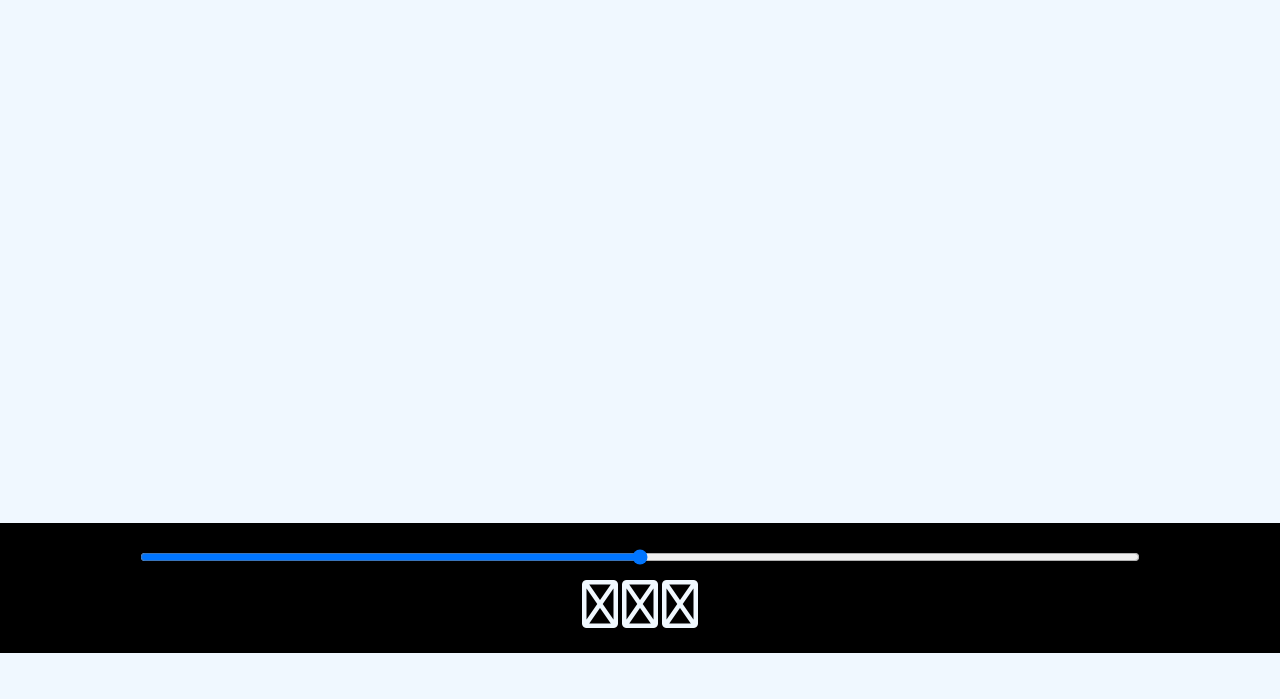
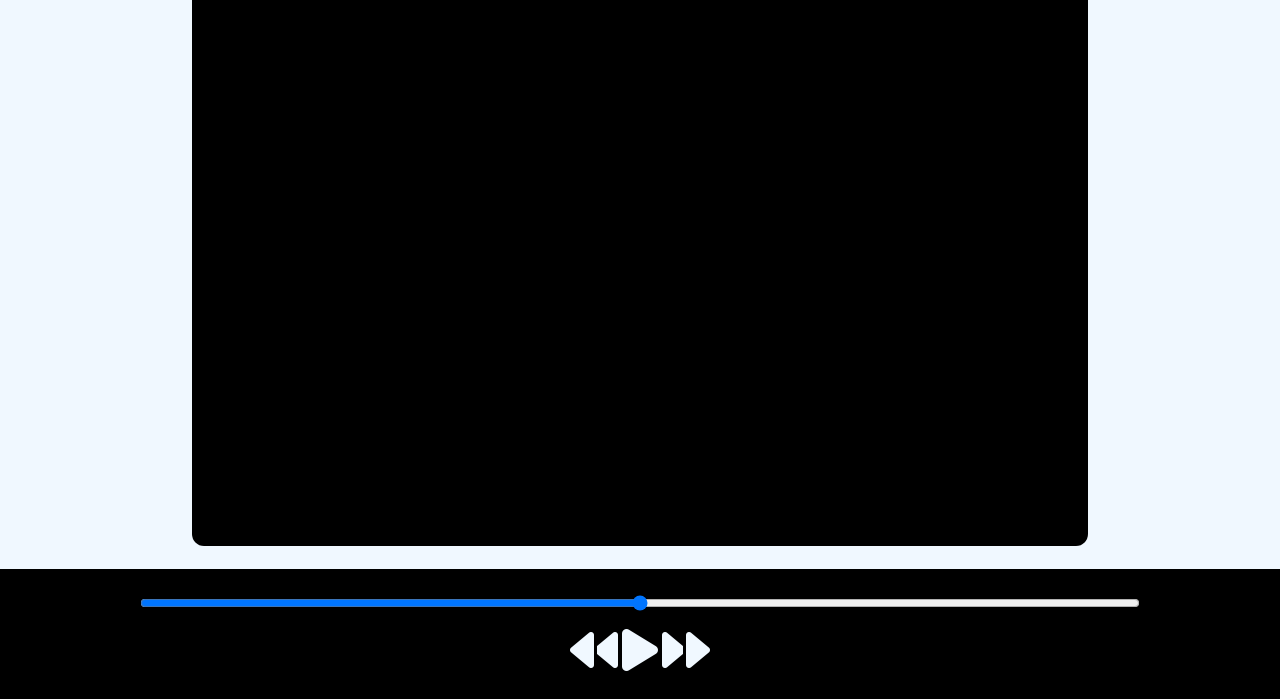
Before and after one commit to sundutta71-rgb/Musico-Music-Player, a plain HTML site: page index.html in a window 1280 px wide. Shown: the part 143-842 px from the top of the page. Before the commit the page ends 800 px from the top, so only its background shows below. Drawn offline with Linux system fonts and the light colour scheme; a web font is replaced by a local one.

Commit message:
updated style.css

```diff
--- a/index.html
+++ b/index.html
@@ -15,17 +15,17 @@
     </ul>
    </nav>
    <div class="container">
-    <h1>GP HEERA Saaiyan - India's got latent song</h1>
      <div class = "songList"></div>
+     <h1>GP HEERA Saaiyan - India's got latent song</h1>
      <div class = "songBanner"></div>
    </div>
    <div class = "bottom">
     <input type="range" name="range" id="myProgressBar" min ="0" max="100">
     <div class = "icons">
         <!-- frontawesome icons -->
-         <i class="far fa-3x fa-regular fa-backward"></i>
-         <i class="far fa-3x fa-regular fa-play"></i>
-         <i class="far fa-3x fa-regular fa-forward"></i>
+         <i class="fa-solid fa-3x fa-backward"></i>
+         <i class="fa-solid fa-3x fa-play"></i>
+         <i class="fa-solid fa-3x fa-forward"></i>
 
     </div>
 </div>
--- a/style.css
+++ b/style.css
@@ -35,6 +35,13 @@ nav ul li{
 }
 .container{
     min-height: 75lvh;
+    background-color: black;
+    color: aliceblue;
+    font-family: 'Varela Round', 'Smooch-Sans';
+    display: flex;
+    width: 70%;
+    margin: 23px auto;
+    border-radius: 12px;
 }
 .bottom{
     position: sticky;
```
Also changed, not shown: backward.svg (added), forward.svg (added), play.svg (added).
